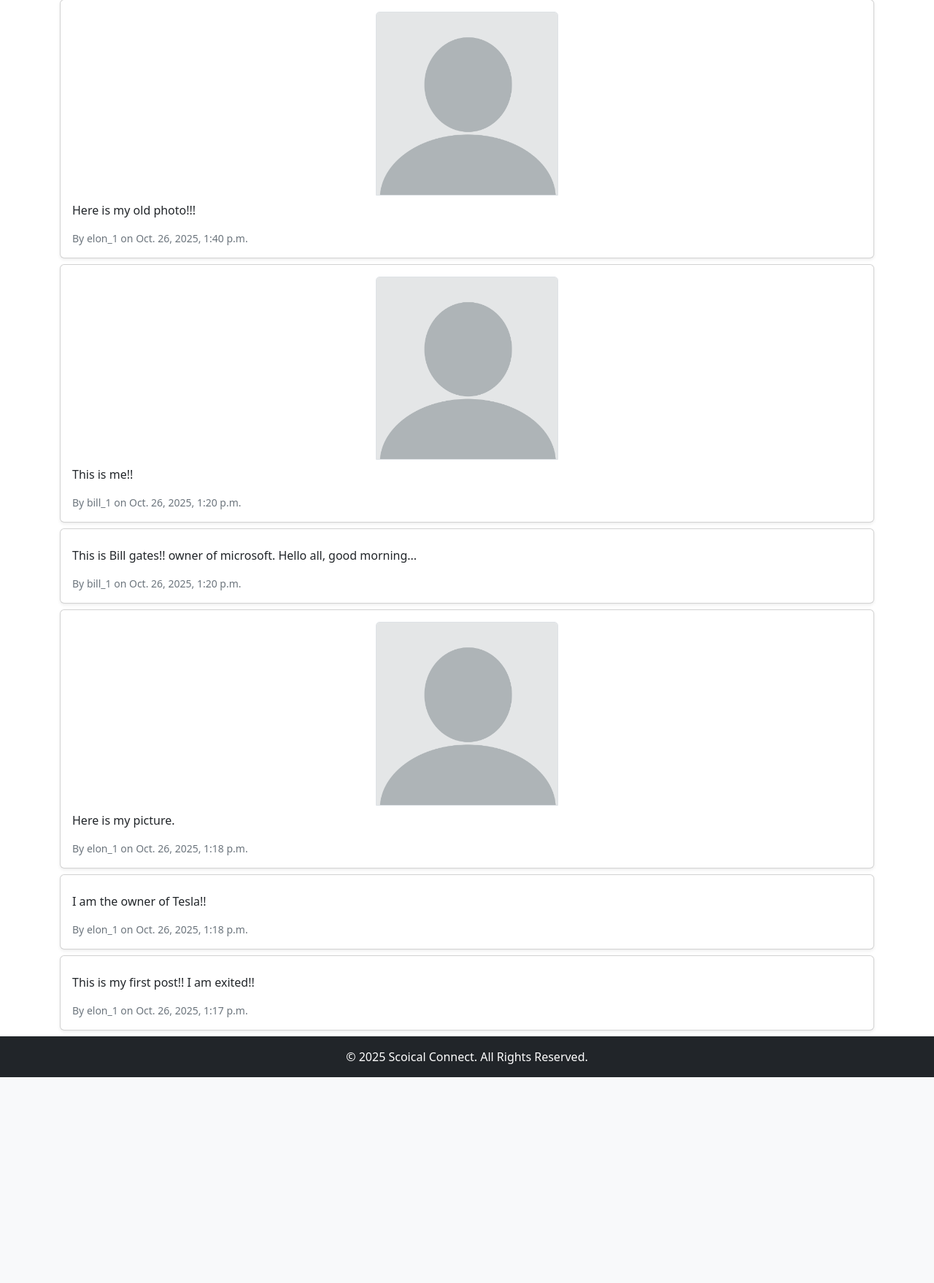
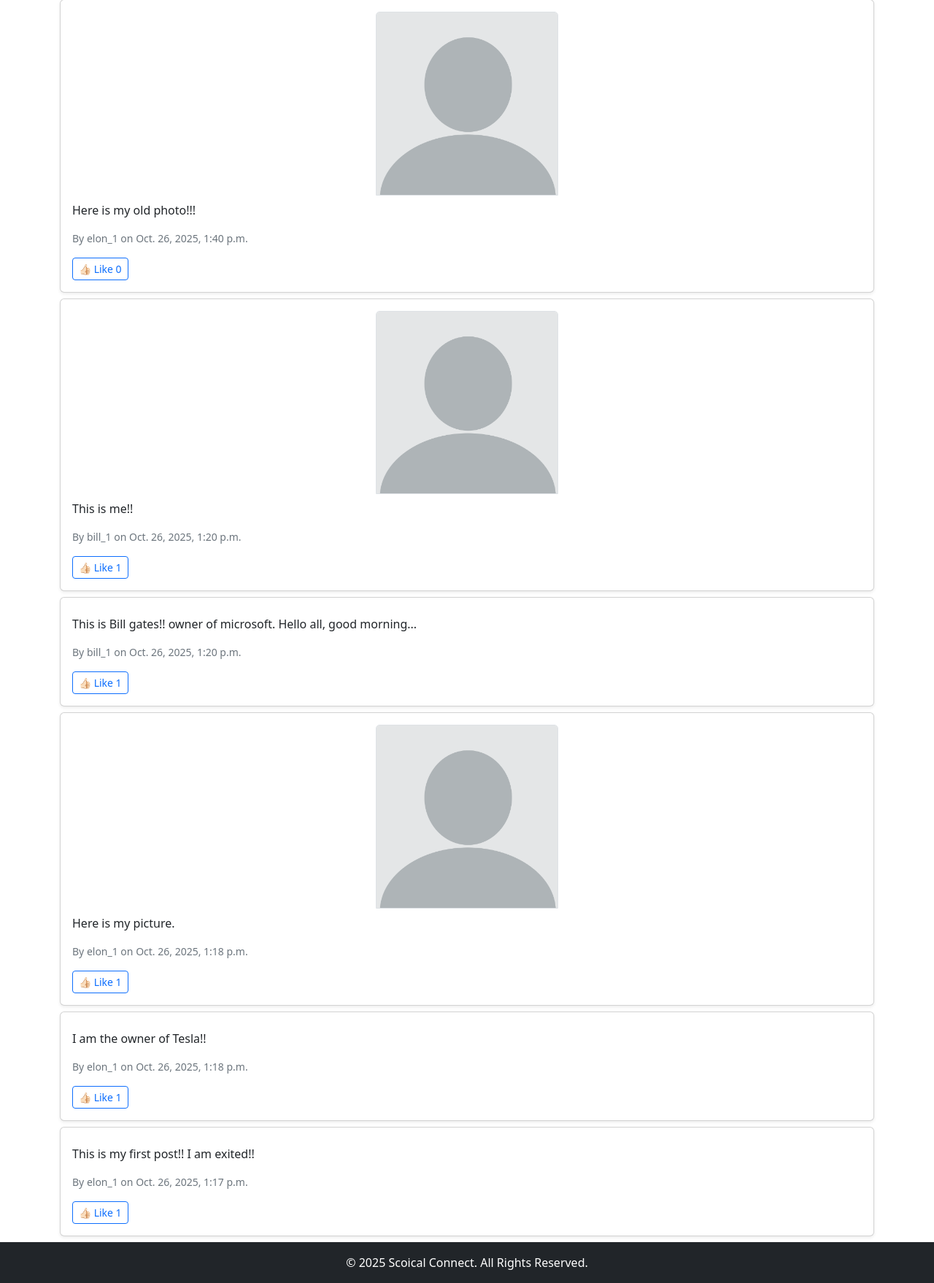
Before and after one commit to ImranChowdhury00/Module_25_exam, a Django app: page /posts/ in a window 1280 px wide. Shown: the part 81-1839 px from the top of the page at 73% size. Before the commit the page ends 1557 px from the top, so only its background shows below. Run offline with Django 5.2, Linux system fonts and the light colour scheme; data comes from the database, SQL or seed files in the repository; both versions use the stored data as it was after the commit; tables that the repository leaves empty hold one stand-in row (values such as "Sample post").

Commit message:
like feature added

```diff
--- a/Social_connent/Social_connent/urls.py
+++ b/Social_connent/Social_connent/urls.py
@@ -10,5 +10,5 @@ urlpatterns = [
     path('admin/', admin.site.urls),
     path('',home, name='home'),
     path('users/', include('users.urls')),
-    path('posts/', include('posts.urls'))
+    path('posts/', include('posts.urls')),
 ] + static(settings.MEDIA_URL, document_root=settings.MEDIA_ROOT)
--- a/Social_connent/posts/models.py
+++ b/Social_connent/posts/models.py
@@ -11,12 +11,13 @@ class Post(models.Model):
     author = models.ForeignKey(User, on_delete=models.CASCADE)
     content = models.TextField()
     image = models.ImageField(upload_to= post_directory_name, null=True, blank=True)
+    liked_users = models.ManyToManyField(User,related_name="liked_posts",)
     created_at = models.DateTimeField(auto_now_add=True)
     updated_at = models.DateTimeField(auto_now=True)
 
 class Comment(models.Model):
     content = models.TextField()
     author = models.ForeignKey(User, on_delete=models.CASCADE)
-    post = models.ForeignKey(Post, on_delete=models.CASCADE)
+    post = models.ForeignKey(Post, on_delete=models.CASCADE, related_name='comments')
     created_at = models.DateTimeField(auto_now_add=True)
     updated_at = models.DateTimeField(auto_now=True)
--- a/Social_connent/posts/templates/posts/create_post.html
+++ b/Social_connent/posts/templates/posts/create_post.html
@@ -2,8 +2,10 @@
     {% csrf_token %}
     <label for="Textarea" class="form-label"><h3>Post Something</h3></label>
     <textarea class="form-control" id="Textarea" name="content" rows="3" placeholder="What's on your mind"></textarea>
+
     <label for="formFile" class="form-label"></label>
-    <input class="form-control" type="file" id="formFile">
+    <input class="form-control" type="file" name="image" id="formFile">
+
     <div class="d-flex justify-content-end">
         <button type ="Submit" class="btn btn-outline-success mt-3 ">Post</button>
     </div>
--- a/Social_connent/posts/templates/posts/home.html
+++ b/Social_connent/posts/templates/posts/home.html
@@ -12,10 +12,22 @@
                     </div>
 
                     <p class="card-text ">{{eachPost.content}}</p>
+
                     <small class="text-muted d-block">By {{ eachPost.author }} on {{ eachPost.created_at }}</small>
+
+                    {% if request.user in eachPost.liked_users.all %}
+                    <a class="btn btn-sm btn-outline-danger mt-3" href="{% url 'like_post' eachPost.id %}">
+                        👎🏻 Unlike {{ eachPost.liked_users.count}}
+                    </a>
+                    {% else %}
+                    <a class="btn btn-sm btn-outline-primary mt-3" href="{% url 'like_post' eachPost.id %}">
+                        👍🏻 Like {{ eachPost.liked_users.count}}
+                    </a>
+                    {% endif %}
 
                 </div>
             </div>
+
         {% empty%}
         <p> No posts found.</p>
         {% endfor %}
--- a/Social_connent/posts/urls.py
+++ b/Social_connent/posts/urls.py
@@ -4,5 +4,6 @@ from . import views
 urlpatterns = [
     path('', views.home),
     path('edit/<int:pk>', views.post_edit, name='post_edit'),
-    path('delete/<int:pk>',views.post_delete, name='post_delete')
+    path('delete/<int:pk>',views.post_delete, name='post_delete'),
+    path("like/<int:pk>", views.like_post, name="like_post"),
 ]
--- a/Social_connent/posts/views.py
+++ b/Social_connent/posts/views.py
@@ -4,12 +4,8 @@ from .forms import postForm
 from django.contrib.auth.decorators import login_required
 
 def home(request):
-    posts = Post.objects.all().order_by("-created_at")
+    posts = Post.objects.all().order_by("-created_at").prefetch_related("comments")
     return render(request, 'posts/home.html', {'posts':posts})
-
-# @login_required
-# def create_post(request):
-#     form =
 
 @login_required
 def post_edit(request ,pk):
@@ -32,3 +28,15 @@ def post_delete(request, pk):
         return HttpResponse("You are not authorised to delete this")
     post.delete()
     return redirect("profile")
+
+
+@login_required
+def like_post(request, pk):
+    post = get_object_or_404(Post, id=pk)
+
+    if post.liked_users.filter(id=request.user.id):
+        post.liked_users.remove(request.user)
+    else:
+        post.liked_users.add(request.user)
+
+    return redirect("home")
--- a/Social_connent/users/views.py
+++ b/Social_connent/users/views.py
@@ -39,7 +39,7 @@ def user_logout(request):
 @login_required
 def profile(request):
     if request.method == "POST":
-        form = postForm(request.POST)
+        form = postForm(request.POST ,request.FILES)
         if form.is_valid():
             post = form.save(commit=False)
             post.author = request.user
```
Also changed, not shown: Social_connent/db.sqlite3, Social_connent/posts/migrations/0001_initial.py (added), Social_connent/posts/migrations/__init__.py (added), Social_connent/uploads/3/Screenshot_2025-08-02_103325.png (added), Social_connent/uploads/5/Screenshot_2025-08-02_103325.png (added), Social_connent/uploads/None/Screenshot_2025-08-02_103325_znM0XJB.png (added). Lines whose indentation alone changed are shown as unchanged.
